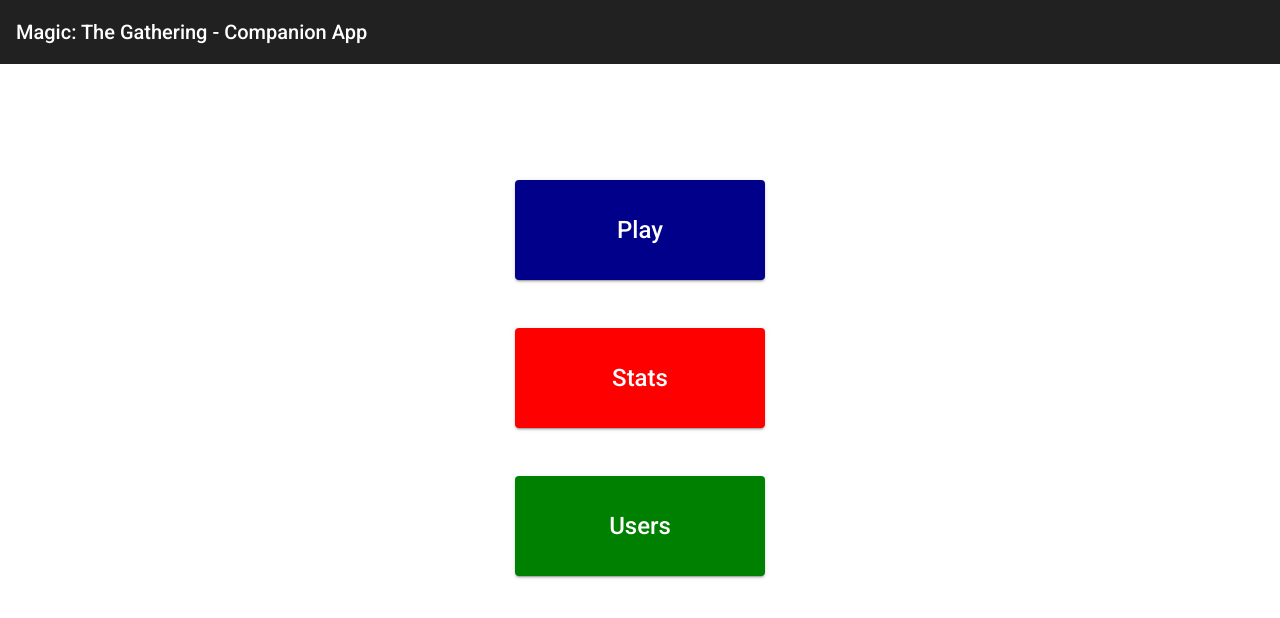
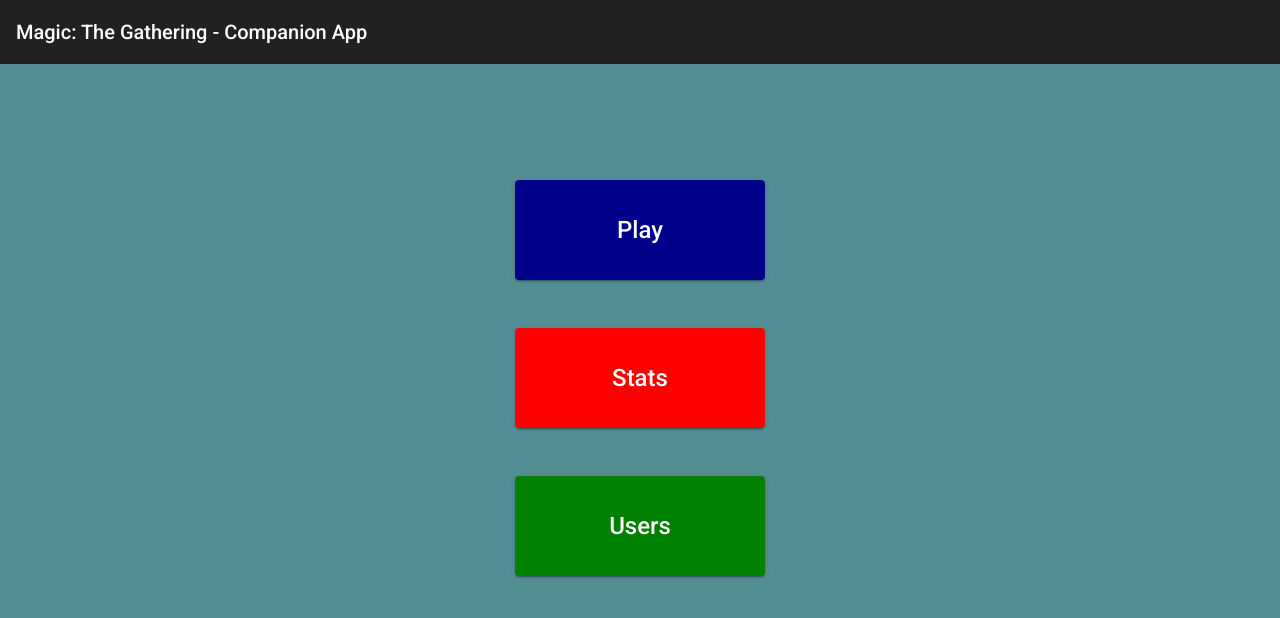
Before and after one commit to aneevel/tca-mtg, an Angular app in the folder mtg/: page / in a window 1280 px wide. Shown: the top 618 px of the page. Built offline with nearby package versions, Linux system fonts and the light colour scheme.

Commit message:
Give the app a background color so my eyes do not bleed

```diff
--- a/mtg/src/styles.css
+++ b/mtg/src/styles.css
@@ -1,4 +1,4 @@
 /* You can add global styles to this file, and also import other style files */
 
 html, body { height: 100%; }
-body { margin: 0; font-family: Roboto, "Helvetica Neue", sans-serif; }
+body { margin: 0; font-family: Roboto, "Helvetica Neue", sans-serif; background-color: #538e94; }
```
